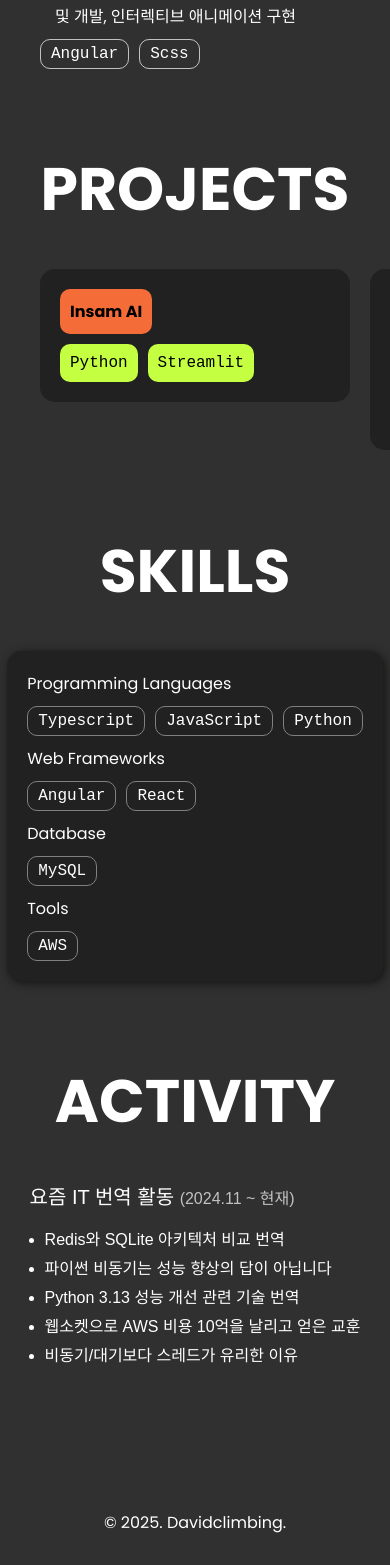
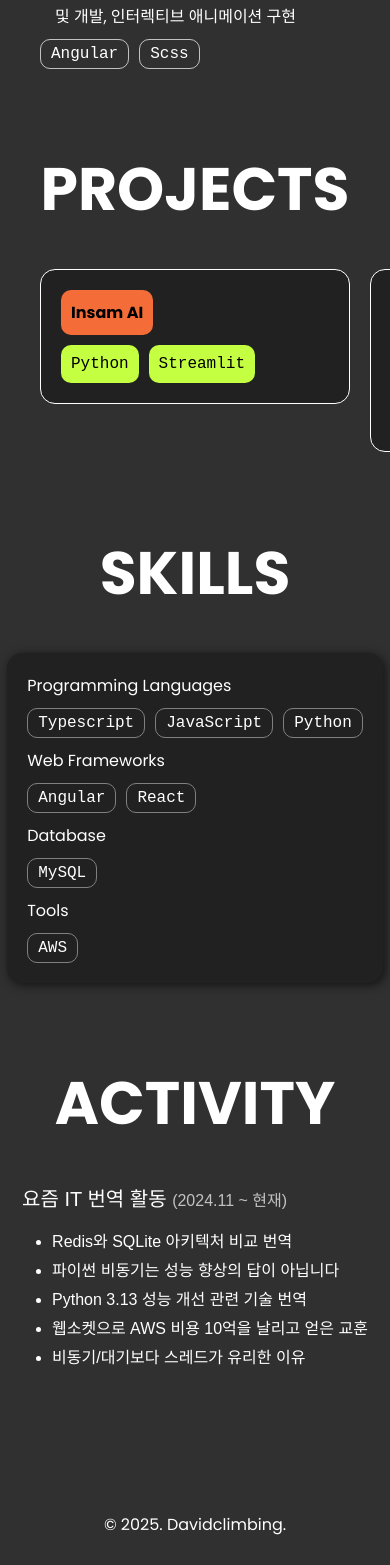
Before and after one commit to davidclimbing/DevFolio, an Angular app: page / in a window 390 px wide. Shown: the part 1887-3452 px from the top of the page. Built offline with nearby package versions, Linux system fonts and the light colour scheme.

Commit message:
still mobile viewport styling

```diff
--- a/src/app/components/activities/activities.component.scss
+++ b/src/app/components/activities/activities.component.scss
@@ -56,7 +56,7 @@
     &__activity-description {
       font-size: 1rem;
       font-family: 'Noto Sans KR', sans-serif;
-      padding-left: 15px;
+      padding-left: 30px;
       display: flex;
       flex-direction: column;
       gap: 5px;
--- a/src/app/components/projects/project-card/project-card.component.scss
+++ b/src/app/components/projects/project-card/project-card.component.scss
@@ -186,6 +186,7 @@
 
       .project-card__wrap {
         padding: 20px;
+        border: 1px solid mat.m2-get-color-from-palette($foreground, base);
         box-shadow: none;
       }
     }
--- a/src/app/components/projects/projects.component.html
+++ b/src/app/components/projects/projects.component.html
@@ -2,7 +2,6 @@
   <div class="projects__wrap" [ngClass]="isExpanded ? 'projects__wrap--expanded' : ''">
     <h2 class="projects__title">PROJECTS</h2>
 
-    <div class="projects__content-wrap">
     <div class="projects__content" #slide>
       @if (!isExpanded) {
         <div class="projects__arrow-wrap">
@@ -37,5 +36,4 @@
       </div>
     </div>
   </div>
-  </div>
 </section>
--- a/src/app/components/projects/projects.component.scss
+++ b/src/app/components/projects/projects.component.scss
@@ -18,7 +18,6 @@
 
     &__wrap {
       width: 100%;
-      overflow: hidden;
 
       &--expanded {
         padding: 120px 40px;
@@ -191,10 +190,6 @@
           align-items: center;
         }
 
-        &__content-wrap {
-
-        }
-
         &__content {
         }
 
```
Lines whose indentation alone changed are shown as unchanged.
